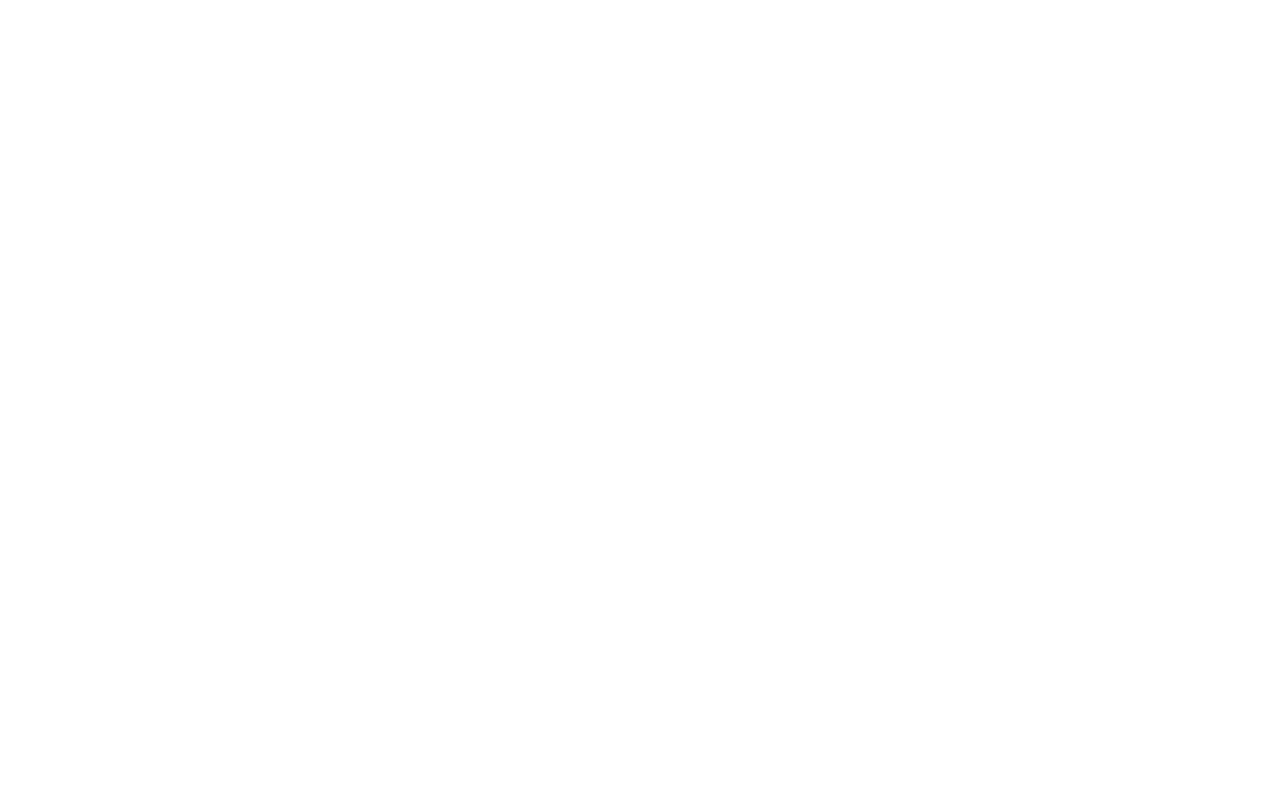
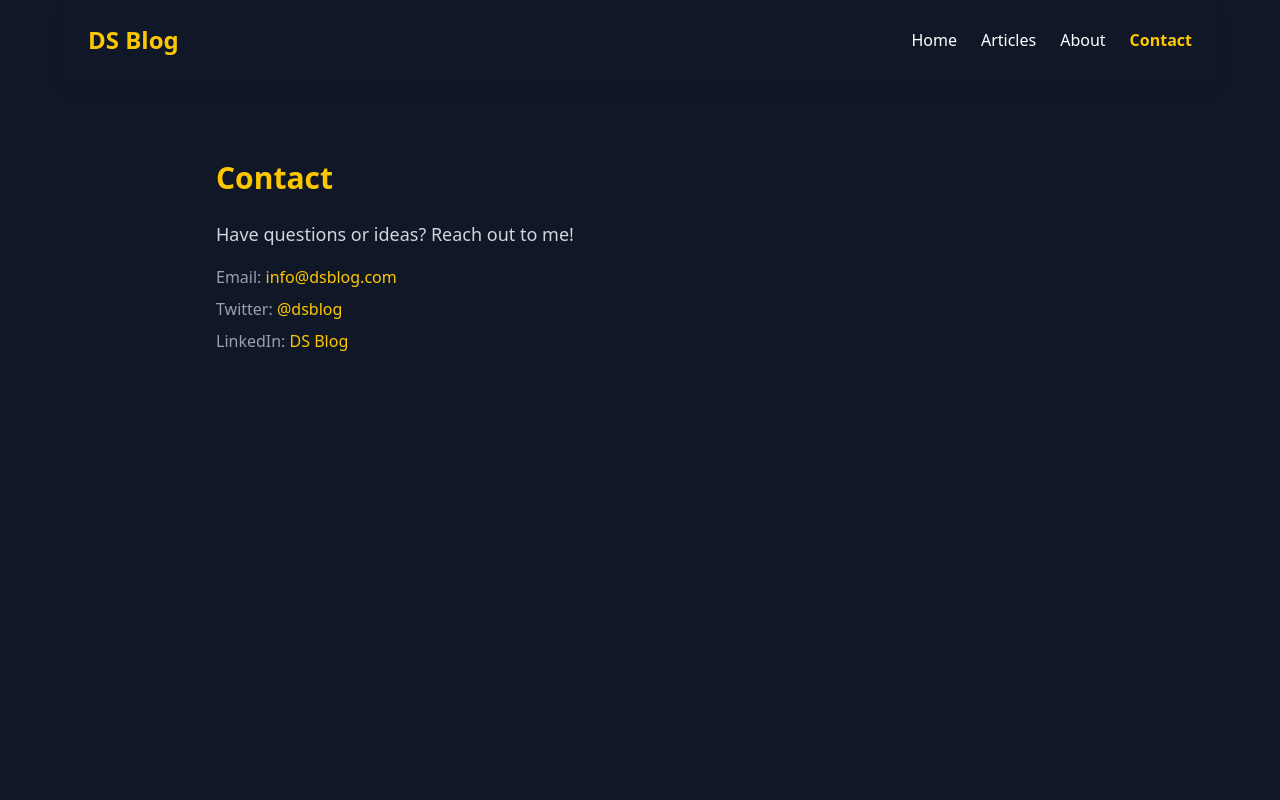
Before and after one commit to davis-ai/datascience-blog, a React (Vite) app: page /contact in a window 1280 px wide. Before the commit this address had no page. Shown: the top 800 px of the page. Built offline with nearby package versions, Linux system fonts and the light colour scheme.

Commit message:
Created the other pages in the navbar

```diff
--- a/src/App.tsx
+++ b/src/App.tsx
@@ -1,8 +1,10 @@
 import { BrowserRouter as Router, Routes, Route } from "react-router-dom";
 import Layout from "./components/layout/";
-import HomePage from "./pages/home";
+import HomePage from "./pages";
 import ArticlePage from "./pages/articles";
 import ArticlesListPage from "./pages/articles/list";
+import AboutPage from "./pages/about";
+import ContactPage from "./pages/contact";
 
 export default function App() {
   return (
@@ -11,32 +13,21 @@ export default function App() {
         <Route path="/" element={<Layout />}>
           <Route index element={<HomePage />} />
           <Route path="articles" element={<ArticlesListPage />} />
+          <Route path="about" element={<AboutPage />} />
+          <Route path="contact" element={<ContactPage />} />
+
+          {/* individual article pages */}
           <Route
             path="articles/ml"
-            element={
-              <ArticlePage
-                title="Introduction to Machine Learning"
-                content="Full content of ML article goes here."
-              />
-            }
+            element={<ArticlePage title="Introduction to Machine Learning" content="Full content of ML article goes here." />}
           />
           <Route
             path="articles/visualization"
-            element={
-              <ArticlePage
-                title="Data Visualization with Python"
-                content="Full content of Visualization article goes here."
-              />
-            }
+            element={<ArticlePage title="Data Visualization with Python" content="Full content of Visualization article goes here." />}
           />
           <Route
             path="articles/deep-learning"
-            element={
-              <ArticlePage
-                title="Deep Learning Essentials"
-                content="Full content of Deep Learning article goes here."
-              />
-            }
+            element={<ArticlePage title="Deep Learning Essentials" content="Full content of Deep Learning article goes here." />}
           />
         </Route>
       </Routes>
--- a/src/components/layout/index.tsx
+++ b/src/components/layout/index.tsx
@@ -1,17 +1,30 @@
-import { Outlet, Link } from "react-router-dom";
+import { Outlet, NavLink } from "react-router-dom";
 import { Linkedin, Twitter, Github } from "lucide-react";
 
 export default function Layout() {
+  const linkClasses = ({ isActive }: { isActive: boolean }) =>
+    isActive
+      ? "text-yellow-400 font-semibold"
+      : "hover:text-yellow-400";
+
   return (
     <div className="min-h-screen flex flex-col bg-gray-900 text-white overflow-x-hidden">
       {/* Header */}
       <header className="flex items-center justify-between p-6 max-w-6xl mx-auto fixed top-0 left-0 right-0 bg-gray-900 z-50 shadow-lg">
         <h1 className="text-2xl font-bold text-yellow-400">DS Blog</h1>
         <nav className="space-x-6 hidden md:flex">
-          <Link to="/" className="hover:text-yellow-400">Home</Link>
-          <a href="#about" className="hover:text-yellow-400">About</a>
-          <a href="#articles" className="hover:text-yellow-400">Articles</a>
-          <a href="#contact" className="hover:text-yellow-400">Contact</a>
+          <NavLink to="/" end className={linkClasses}>
+            Home
+          </NavLink>
+          <NavLink to="/articles" className={linkClasses}>
+            Articles
+          </NavLink>
+          <NavLink to="/about" className={linkClasses}>
+            About
+          </NavLink>
+          <NavLink to="/contact" className={linkClasses}>
+            Contact
+          </NavLink>
         </nav>
       </header>
 
--- /dev/null
+++ b/src/pages/about.tsx
@@ -0,0 +1,11 @@
+export default function AboutPage() {
+  return (
+    <div className="min-h-screen bg-gray-900 text-white px-6 py-16 max-w-4xl mx-auto">
+      <h2 className="text-3xl font-bold mb-6 text-yellow-400">About</h2>
+      <p className="text-gray-300 text-lg leading-relaxed">
+        Welcome to DS Blog! This platform shares tutorials, insights, and articles
+        about data science, AI, and machine learning.
+      </p>
+    </div>
+  );
+}
--- /dev/null
+++ b/src/pages/contact.tsx
@@ -0,0 +1,15 @@
+export default function ContactPage() {
+  return (
+    <div className="min-h-screen bg-gray-900 text-white px-6 py-16 max-w-4xl mx-auto">
+      <h2 className="text-3xl font-bold mb-6 text-yellow-400">Contact</h2>
+      <p className="text-gray-300 text-lg leading-relaxed mb-4">
+        Have questions or ideas? Reach out to me!
+      </p>
+      <ul className="text-gray-400 space-y-2">
+        <li>Email: <a href="mailto:info@dsblog.com" className="text-yellow-400 hover:underline">info@dsblog.com</a></li>
+        <li>Twitter: <a href="https://twitter.com" target="_blank" className="text-yellow-400 hover:underline">@dsblog</a></li>
+        <li>LinkedIn: <a href="https://linkedin.com" target="_blank" className="text-yellow-400 hover:underline">DS Blog</a></li>
+      </ul>
+    </div>
+  );
+}
--- a/src/pages/home/index.tsx
+++ b/src/pages/home.tsx
@@ -1,6 +1,6 @@
 import { motion } from "framer-motion";
-import { Button } from "../../components/ui/button";
-import { Card, CardContent } from "../../components/ui/card";
+import { Button } from "../components/ui/button";
+import { Card, CardContent } from "../components/ui/card";
 import { Link } from "react-router-dom";
 import profileLarge from "../../assets/images/profile-optimized-large.jpg";
 import profileMedium from "../../assets/images/profile-optimized-medium.jpg";
```
